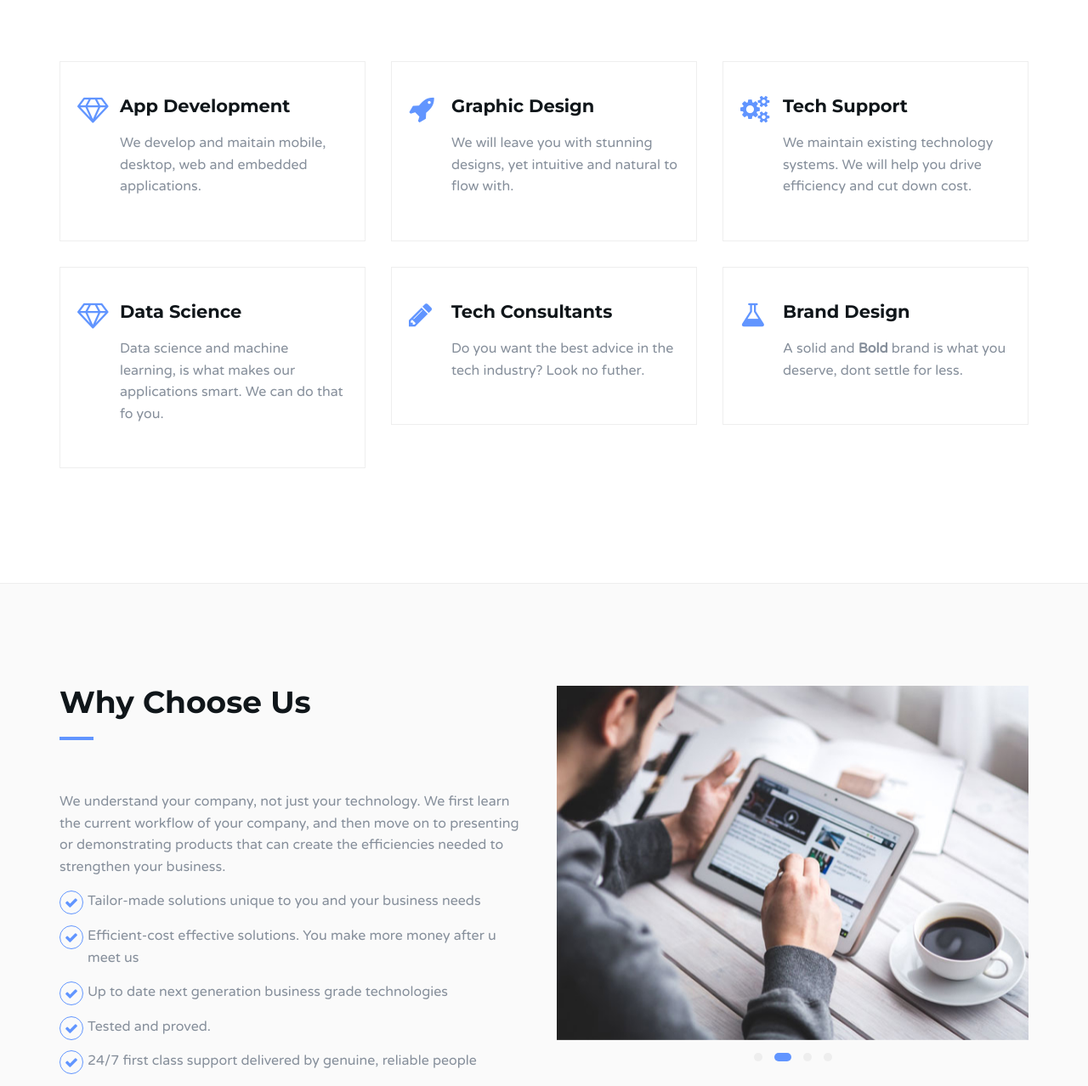
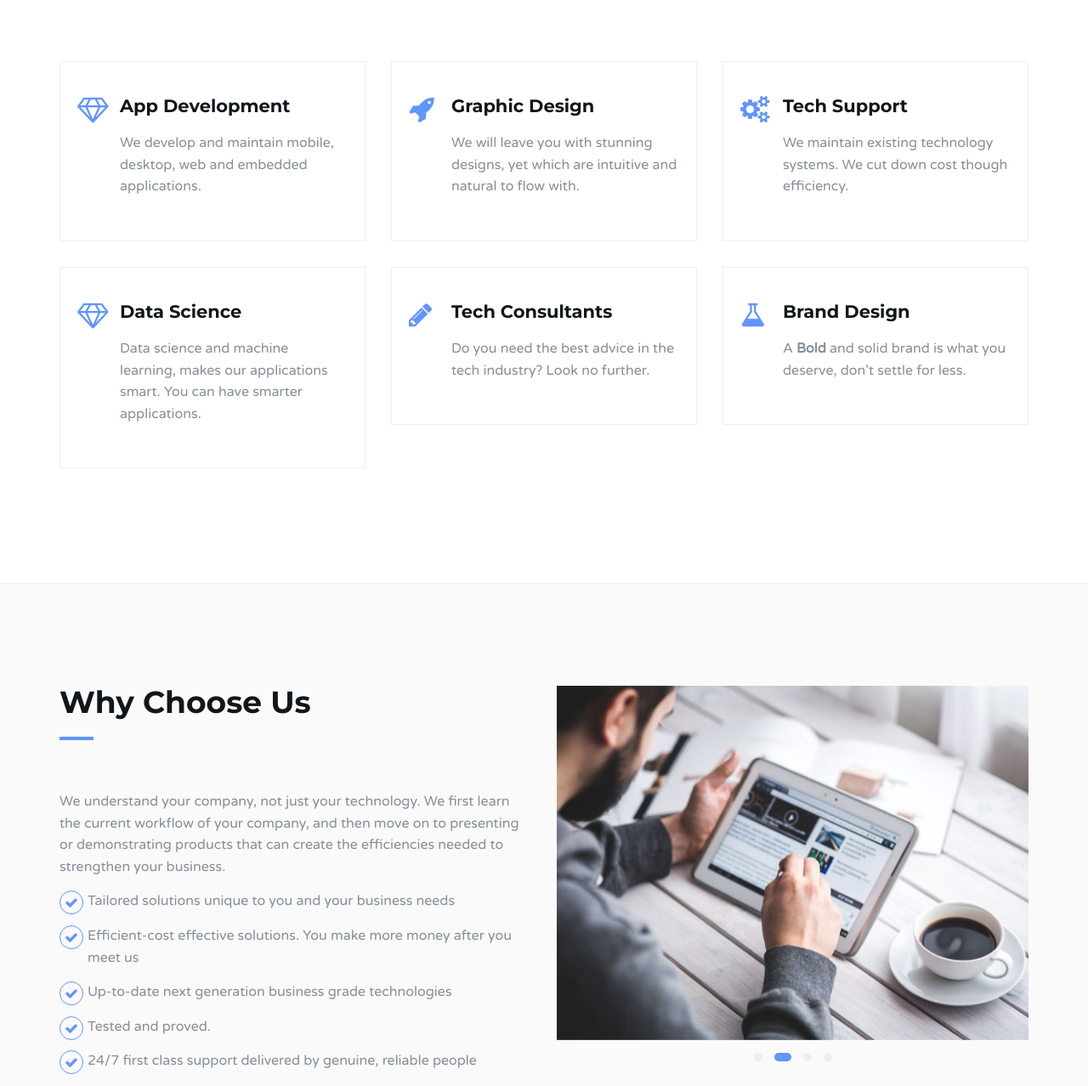
Before and after one commit to KobbyMmo/carlspace, a plain HTML site: page index.html in a window 1280 px wide. Shown: the part 2378-3656 px from the top of the page at 85% size. Drawn offline with Linux system fonts and the light colour scheme.

Commit message:
text changes

```diff
--- a/index.html
+++ b/index.html
@@ -132,7 +132,7 @@
 				<div class="col-md-4">
 					<div class="about">
 						<i class="fa fa-lightbulb-o"></i>
-						<h3>We Innovate</h3>
+						<h3>We Brainstorm</h3>
 						<p>The brainstorm to bring out creative Ideas. The best solution for the task</p>
 					</div>
 				</div>
@@ -259,7 +259,7 @@
 					<div class="service">
 						<i class="fa fa-diamond"></i>
 						<h3>App Development</h3>
-						<p>We develop and maitain mobile, desktop, web and embedded applications.</p>
+						<p>We develop and maintain mobile, desktop, web and embedded applications.</p>
 					</div>
 				</div>
 				<!-- /service -->
@@ -269,7 +269,7 @@
 					<div class="service">
 						<i class="fa fa-rocket"></i>
 						<h3>Graphic Design</h3>
-						<p>We will leave you with stunning designs, yet intuitive and natural to flow with.</p>
+						<p>We will leave you with stunning designs, yet which are intuitive and natural to flow with.</p>
 					</div>
 				</div>
 				<!-- /service -->
@@ -279,7 +279,7 @@
 					<div class="service">
 						<i class="fa fa-cogs"></i>
 						<h3>Tech Support</h3>
-						<p>We maintain existing technology systems. We will help you drive efficiency and cut down cost.</p>
+						<p>We maintain existing technology systems. We cut down cost though efficiency.</p>
 					</div>
 				</div>
 				<!-- /service -->
@@ -289,7 +289,7 @@
 					<div class="service">
 						<i class="fa fa-diamond"></i>
 						<h3>Data Science</h3>
-						<p>Data science and machine learning, is what makes our applications smart. We can do that fo you.</p>
+						<p>Data science and machine learning, makes our applications smart. You can have smarter applications.</p>
 					</div>
 				</div>
 				<!-- /service -->
@@ -299,7 +299,7 @@
 					<div class="service">
 						<i class="fa fa-pencil"></i>
 						<h3>Tech Consultants</h3>
-						<p>Do you want the best advice in the tech industry? Look no futher.</p>
+						<p>Do you need the best advice in the tech industry? Look no further.</p>
 					</div>
 				</div>
 				<!-- /service -->
@@ -309,7 +309,7 @@
 					<div class="service">
 						<i class="fa fa-flask"></i>
 						<h3>Brand Design</h3>
-						<p>A solid and <b>Bold</b> brand is what you deserve, dont settle for less.</p>
+						<p>A <b>Bold</b> and solid brand is what you deserve, don't settle for less.</p>
 					</div>
 				</div>
 				<!-- /service -->
@@ -341,15 +341,15 @@
 					<p>We understand your company, not just your technology. We first learn the current workflow of your company, and then move on to presenting or demonstrating products that can create the efficiencies needed to strengthen your business.</p>
 					<div class="feature">
 						<i class="fa fa-check"></i>
-						<p>Tailor-made solutions unique to you and your business needs</p>
+						<p>Tailored solutions unique to you and your business needs</p>
 					</div>
 					<div class="feature">
 						<i class="fa fa-check"></i>
-						<p>Efficient-cost effective solutions. You make more money after u meet us</p>
+						<p>Efficient-cost effective solutions. You make more money after you meet us</p>
 					</div>
 					<div class="feature">
 						<i class="fa fa-check"></i>
-						<p>Up to date next generation business grade technologies</p>
+						<p>Up-to-date next generation business grade technologies</p>
 					</div>
 					<div class="feature">
 						<i class="fa fa-check"></i>
```
